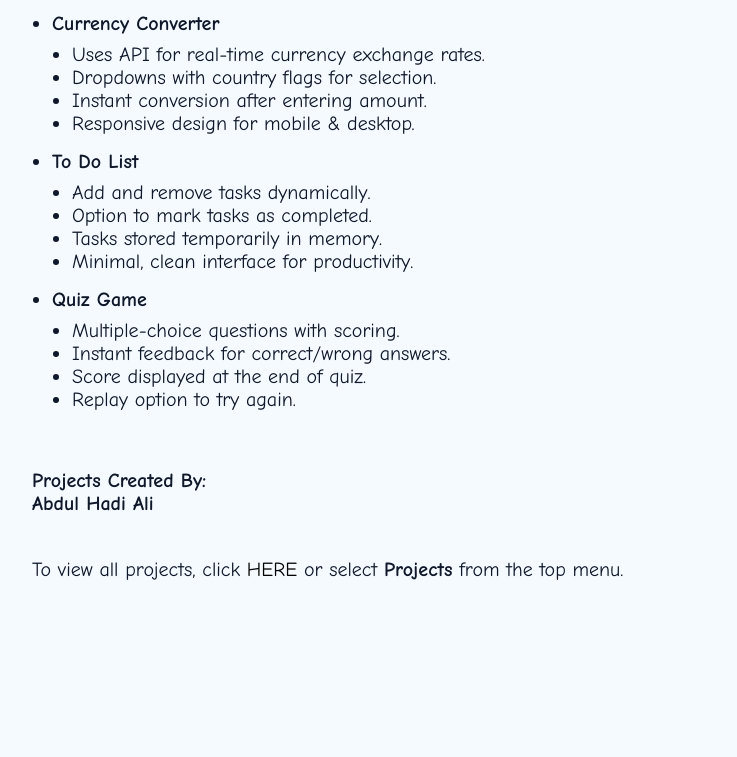
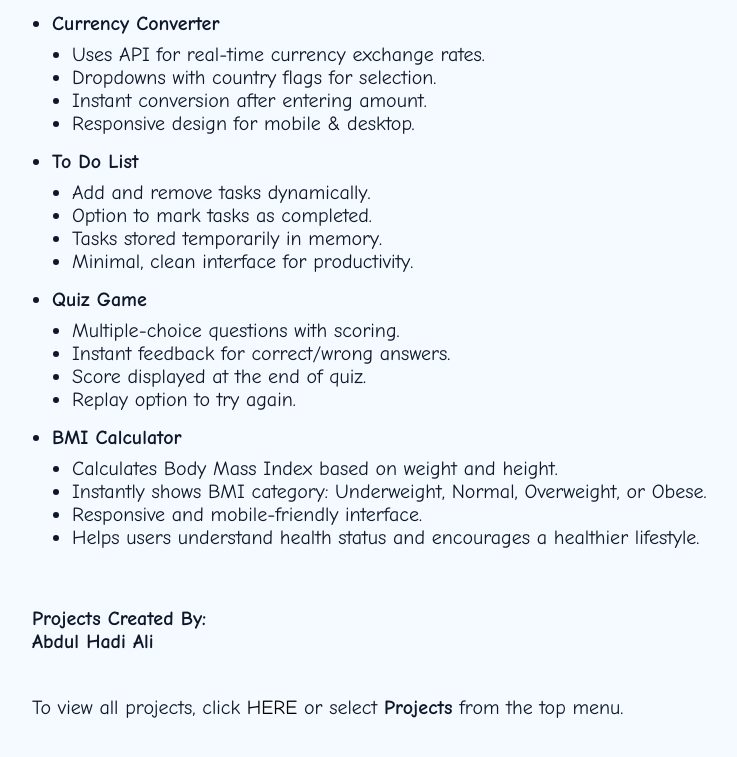
Before and after one commit to Hadiali16/My-Projects, a plain HTML site: page index.html in a window 1280 px wide. Shown: the part 582-1339 px from the top of the page, without its empty margins (18-755 px from the left). Before the commit the page ends 1213 px from the top, so only its background shows below. Drawn offline with Linux system fonts and the light colour scheme; a script that the page names is missing.

Commit message:
Update index.html

```diff
--- a/index.html
+++ b/index.html
@@ -81,7 +81,22 @@
           <li>Replay option to try again.</li>
         </ul>
       </li>
+
+        <li>
+  <strong>BMI Calculator</strong>
+  <ul>
+    <li>Calculates Body Mass Index based on weight and height.</li>
+    <li>Instantly shows BMI category: Underweight, Normal, Overweight, or Obese.</li>
+    <li>Responsive and mobile-friendly interface.</li>
+    <li>Helps users understand health status and encourages a healthier lifestyle.</li>
+  </ul>
+</li>
+
     </ul>
+
+
+
+
 
     <br>
 
```
